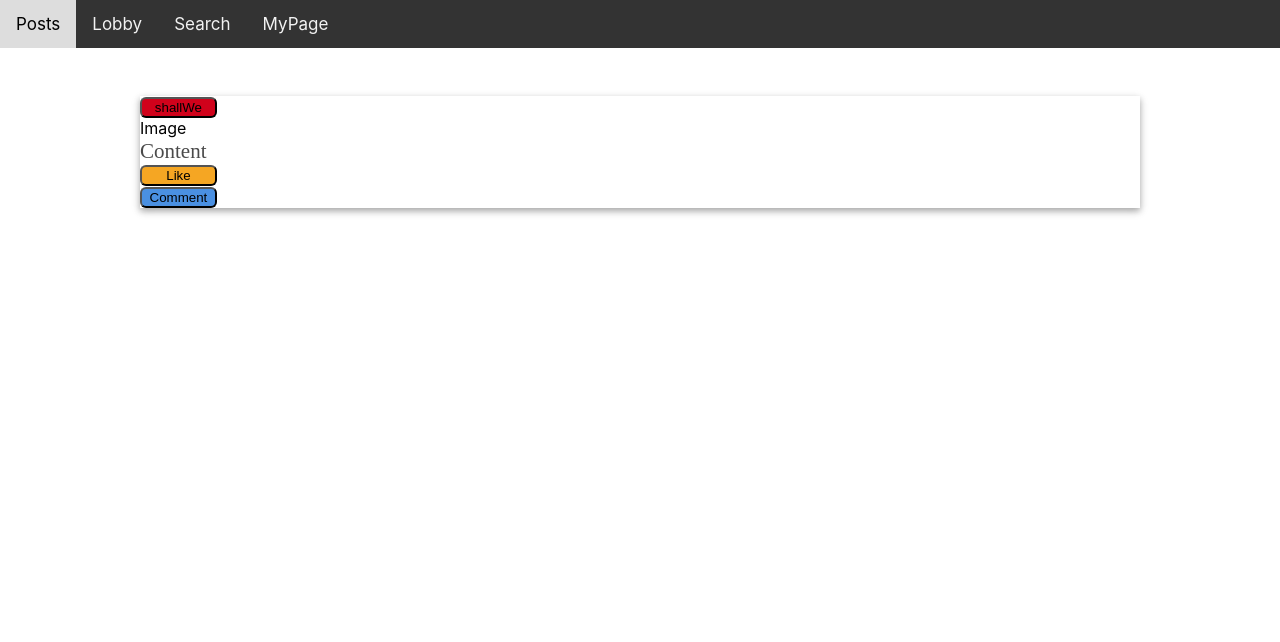
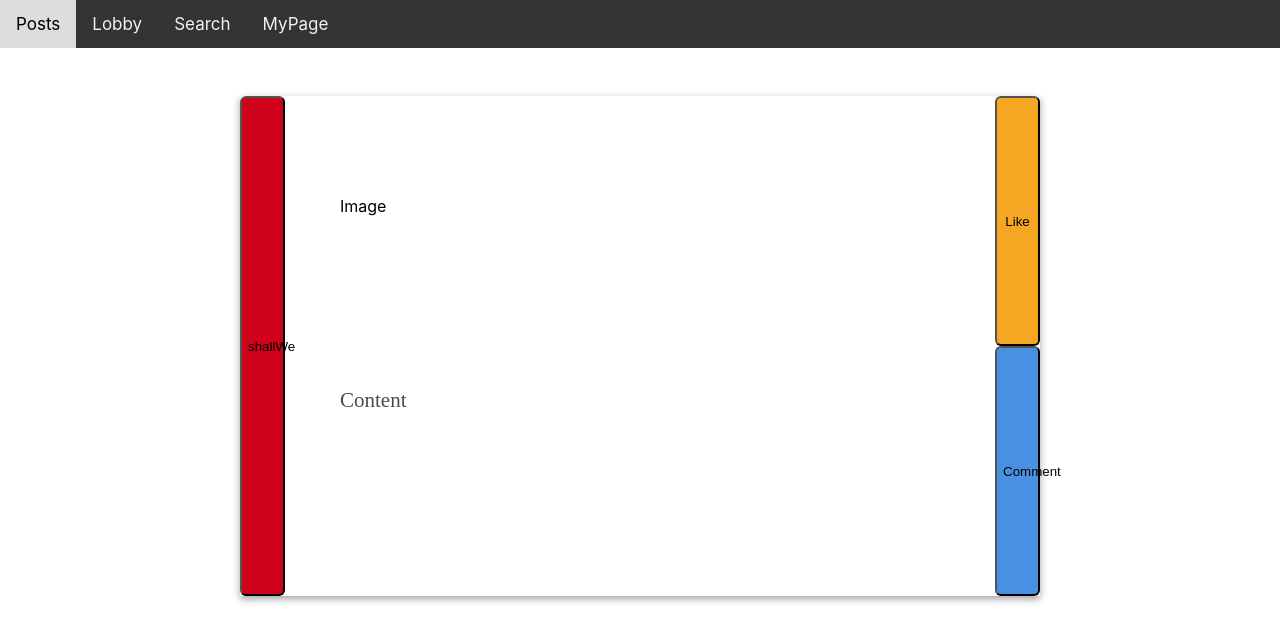
Before and after one commit to swsnu/swpp2020-team17, a React (Create React App) app in the folder frontend/: page / in a window 1280 px wide. Shown: the top 642 px of the page. Built offline with nearby package versions, Linux system fonts and the light colour scheme.

Commit message:
add mainpost css

```diff
--- a/frontend/src/components/MainPost/MainPost.css
+++ b/frontend/src/components/MainPost/MainPost.css
@@ -1,38 +1,57 @@
 .MainPost{
+    position: relative;
     background: white;
-    width: 1000px;
+    left: 0;
+    top: 0;
+    width: 800px;
+    height: 500px;
     box-shadow: 0 3px 9px rgba(0,0,0,0.16), 0 3px 6px rgba(0,0,0,0.23); /* 그림자 */
     margin: auto;
     margin-top: 3rem;
 }
 
 .MainPost .shallWe button{
-    height: 100%;
-    width: 7.69%;
+    position: relative;
+    left: 0px;
+    top: 0px;
+    height: 500px;
+    width: 45px;
     border-radius: 6px;
     background-color: #D0021B;
 }
 
 .MainPost .like button{
-    height: 46%;
-    width: 7.69%;
+    position: relative;
+    left: 755px;
+    top: -500px;
+    height: 250px;
+    width: 45px;
     border-radius: 6px;
     background-color: #F5A623;
 }
 
 .MainPost .comment button{
-    height: 54%;
-    width: 7.69%;
+    position: relative;
+    left: 755px;
+    top: -500px;
+    height: 250px;
+    width: 45px;
     border-radius: 6px;
     background-color: #4A90E2;
 }
 
 .MainPost .image {
+    position: relative;
+    left: 100px;
+    top: -900px;
     height: 58.24%;
     width: 64.92%;
 }
 
 .MainPost .content {
+    position: relative;
+    left: 100px;
+    top: -1000px;
     height: 24.49%;
     width: 62.66%;
     color: #4A4A4A;
@@ -43,6 +62,9 @@
 }
 
 .MainPost .profileImage button{
+    position: relative;
+    left: 187px;
+    top: 0px;
     box-sizing: border-box;
     height: 10.05%;
     width: 5.82%;
@@ -51,6 +73,9 @@
 }
 
 .MainPost .username {
+    position: relative;
+    left: 267px;
+    top: 15px;
     height: 7.69%;
     width: 13.23%;
     color: #BBBBBB;
@@ -63,6 +88,9 @@
 }
 
 .MainPost .status {
+    position: relative;
+    left: 427px;
+    top: 15px;
     box-sizing: border-box;
     height: 7.69%;
     width: 4.22%;
@@ -71,6 +99,9 @@
 }
 
 .MainPost .LoLTag button{
+    position: relative;
+    left: 590px;
+    top: 14px;
     height: 7.85%;
     width: 5.35%;
     color: #FF0606;
@@ -83,6 +114,9 @@
 }
 
 .MainPost .highlight button{
+    position: relative;
+    left: 665px;
+    top: 15px;
     height: 7.69%;
     width: 13.6%;
     color: #B801FF;
--- a/frontend/src/components/MainPost/MainPost.js
+++ b/frontend/src/components/MainPost/MainPost.js
@@ -21,14 +21,14 @@ class Post extends Component {
                 <div className="shallWe">
                     <button onClick={this.shallwehandler}>shallWe</button>
                 </div>
-                <div className="profileImage">Image</div>
-                <div className="content">Content</div>
                 <div className="like">
                     <button onClick={this.likehandler}>Like</button>
                 </div>
                 <div className="comment">
                     <button onClick={this.commenthandler}>Comment</button>
                 </div>
+                <div className="image">Image</div>
+                <div className="content">Content</div>
             </div>
         )
     }
```
Also changed, not shown: 1 other file (tests, documents, lock files or other folders).
